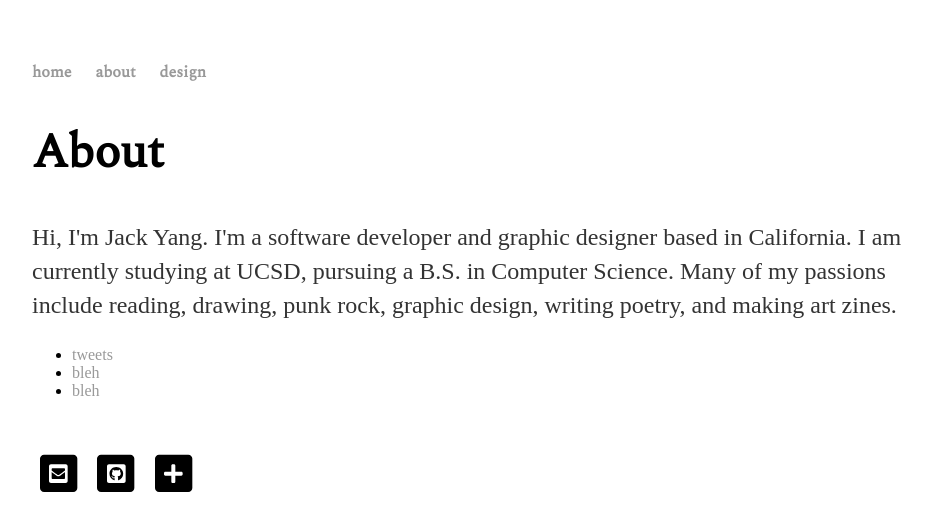
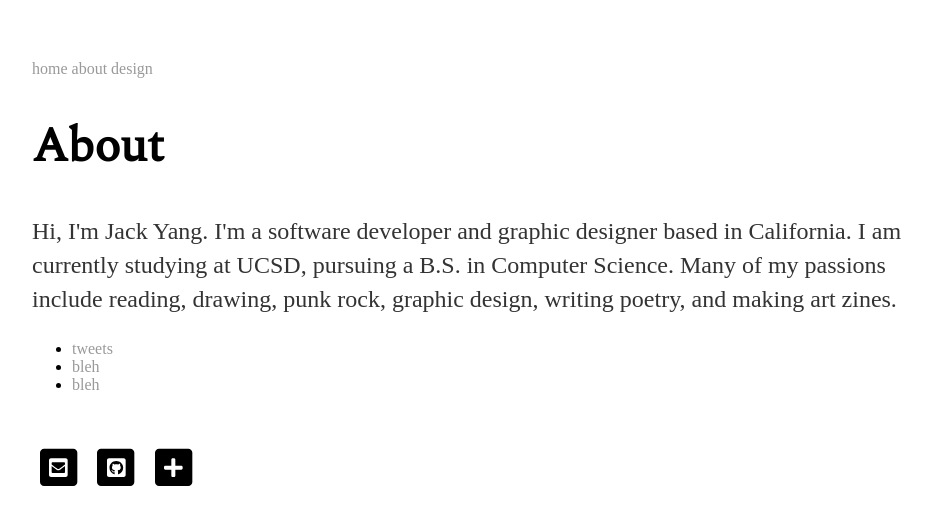
Before and after one commit to caIcutec/caIcutec.github.io, a Jekyll site: the page built from about/index.html, in a window 1280 px wide. Shown: the top 531 px of the page, without its empty margins (160-1091 px from the left). Built offline with Jekyll 4.4.1, drawn with Linux system fonts in a browser that asks for light colours; nearby versions of some CDN libraries.

Commit message:
Update default.html

```diff
--- a/_layouts/default.html
+++ b/_layouts/default.html
@@ -14,11 +14,11 @@
     <!-- TOP LINKS -->
     <body>
       <nav>
-      <ul>
-        <li><a href="/">home</a></li>
-        <li><a href="/about">about</a></li>
-        <li><a href="/design">design</a></li>
-      </ul>
+      <div class="fixed-header">
+        <a href="/">home</a>
+        <a href="/about">about</a>
+        <a href="/design">design</a>
+      </div>
       </nav>
       <div class="container">
 
@@ -26,7 +26,7 @@
 
       </div>
 
-      <footer>
+      <div class="fixed-footer">
         <br></br>
       <a href="mailto:jayang@ucsd.edu" style="text-decoration:none">
       	<span class="fa-stack fa-lg">
@@ -46,6 +46,6 @@
         	<i class="fa fa-plus fa-stack-1x fa-inverse"></i>
       	</span>
     	</a>
-    </footer>
+    </div>
   </body>
 </html>
```
